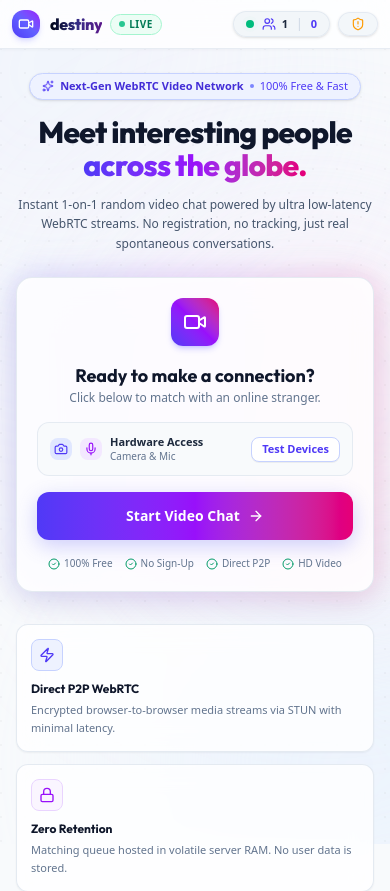
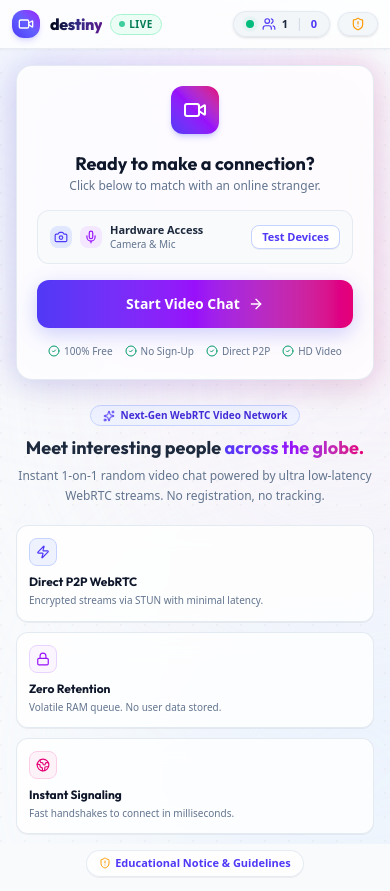
Before and after one commit to Durgesh-sharma9/timingal, a React (Vite) app: page / in a window 390 px wide. Shown: the top 891 px of the page. Built offline with nearby package versions, Linux system fonts and the light colour scheme.

Commit message:
feat: add LandingScreen component with camera and microphone permission check functionality

```diff
--- a/src/components/LandingScreen.tsx
+++ b/src/components/LandingScreen.tsx
@@ -61,32 +61,9 @@ export const LandingScreen: React.FC<LandingScreenProps> = ({
   };
 
   return (
-    <div className="max-w-5xl mx-auto px-4 sm:px-6 py-6 sm:py-9 flex flex-col items-center">
-      {/* Hero Header */}
-      <div className="text-center max-w-2xl mb-6 sm:mb-8">
-        {/* Compact Glowing Badge */}
-        <div className="inline-flex items-center gap-1.5 px-3 py-1 rounded-full bg-indigo-50 border border-indigo-200 text-indigo-700 text-[11px] font-semibold mb-4 shadow-sm backdrop-blur-md">
-          <Sparkles className="w-3 h-3 text-indigo-600" />
-          <span>Next-Gen WebRTC Video Network</span>
-          <span className="w-1 h-1 rounded-full bg-indigo-400" />
-          <span className="text-indigo-600 font-medium">100% Free & Fast</span>
-        </div>
-
-        {/* Display Headline - Compact */}
-        <h1 className="text-3xl sm:text-4xl md:text-5xl font-extrabold font-display text-slate-900 tracking-tight leading-[1.12] mb-3">
-          Meet interesting people <br className="hidden sm:inline" />
-          <span className="bg-gradient-to-r from-indigo-600 via-purple-600 to-pink-600 bg-clip-text text-transparent">
-            across the globe.
-          </span>
-        </h1>
-
-        <p className="text-slate-600 text-xs sm:text-sm leading-relaxed max-w-md mx-auto">
-          Instant 1-on-1 random video chat powered by ultra low-latency WebRTC streams. No registration, no tracking, just real spontaneous conversations.
-        </p>
-      </div>
-
-      {/* Main Start Action Glass Card - Compact */}
-      <div className="w-full max-w-md relative mb-8">
+    <div className="max-w-4xl mx-auto px-4 sm:px-6 py-4 sm:py-7 flex flex-col items-center">
+      {/* Main Start Action Glass Card - Now at the Top */}
+      <div className="w-full max-w-md relative mb-6">
         {/* Card Ambient Glow */}
         <div className="absolute -inset-1 bg-gradient-to-r from-indigo-500/20 via-purple-500/20 to-pink-500/20 rounded-3xl blur-lg pointer-events-none" />
 
@@ -98,7 +75,7 @@ export const LandingScreen: React.FC<LandingScreenProps> = ({
             </div>
 
             <div>
-              <h2 className="text-lg font-bold font-display text-slate-900">
+              <h2 className="text-lg sm:text-xl font-bold font-display text-slate-900">
                 Ready to make a connection?
               </h2>
               <p className="text-xs text-slate-500">
@@ -170,44 +147,63 @@ export const LandingScreen: React.FC<LandingScreenProps> = ({
         </div>
       </div>
 
+      {/* Hero / About Headline - Positioned Below the Card */}
+      <div className="text-center max-w-lg mb-5">
+        <div className="inline-flex items-center gap-1.5 px-3 py-0.5 rounded-full bg-indigo-50 border border-indigo-200 text-indigo-700 text-[10px] font-semibold mb-2">
+          <Sparkles className="w-3 h-3 text-indigo-600" />
+          <span>Next-Gen WebRTC Video Network</span>
+        </div>
+
+        <h2 className="text-lg sm:text-xl font-bold font-display text-slate-800 mb-1">
+          Meet interesting people{' '}
+          <span className="bg-gradient-to-r from-indigo-600 via-purple-600 to-pink-600 bg-clip-text text-transparent">
+            across the globe.
+          </span>
+        </h2>
+
+        <p className="text-slate-500 text-xs leading-relaxed max-w-sm mx-auto">
+          Instant 1-on-1 random video chat powered by ultra low-latency WebRTC streams. No registration, no tracking.
+        </p>
+      </div>
+
       {/* Feature Architecture Matrix - Compact */}
-      <div className="grid grid-cols-1 sm:grid-cols-3 gap-3 w-full max-w-3xl">
-        <div className="bg-white/80 border border-slate-200/90 rounded-xl p-3.5 sm:p-4 backdrop-blur-md shadow-xs transition-all hover:border-indigo-300">
-          <div className="w-8 h-8 rounded-lg bg-indigo-50 border border-indigo-200 text-indigo-600 flex items-center justify-center mb-2.5">
-            <Zap className="w-4 h-4" />
+      <div className="grid grid-cols-1 sm:grid-cols-3 gap-2.5 w-full max-w-2xl mb-4">
+        <div className="bg-white/80 border border-slate-200/90 rounded-xl p-3 backdrop-blur-md shadow-2xs transition-all hover:border-indigo-300">
+          <div className="w-7 h-7 rounded-lg bg-indigo-50 border border-indigo-200 text-indigo-600 flex items-center justify-center mb-2">
+            <Zap className="w-3.5 h-3.5" />
           </div>
-          <h3 className="text-slate-900 font-bold font-display text-xs sm:text-sm mb-1">Direct P2P WebRTC</h3>
-          <p className="text-slate-500 text-[11px] leading-relaxed">
-            Encrypted browser-to-browser media streams via STUN with minimal latency.
+          <h3 className="text-slate-900 font-bold font-display text-xs mb-0.5">Direct P2P WebRTC</h3>
+          <p className="text-slate-500 text-[10px] leading-relaxed">
+            Encrypted streams via STUN with minimal latency.
           </p>
         </div>
 
-        <div className="bg-white/80 border border-slate-200/90 rounded-xl p-3.5 sm:p-4 backdrop-blur-md shadow-xs transition-all hover:border-purple-300">
-          <div className="w-8 h-8 rounded-lg bg-purple-50 border border-purple-200 text-purple-600 flex items-center justify-center mb-2.5">
-            <Lock className="w-4 h-4" />
+        <div className="bg-white/80 border border-slate-200/90 rounded-xl p-3 backdrop-blur-md shadow-2xs transition-all hover:border-purple-300">
+          <div className="w-7 h-7 rounded-lg bg-purple-50 border border-purple-200 text-purple-600 flex items-center justify-center mb-2">
+            <Lock className="w-3.5 h-3.5" />
           </div>
-          <h3 className="text-slate-900 font-bold font-display text-xs sm:text-sm mb-1">Zero Retention</h3>
-          <p className="text-slate-500 text-[11px] leading-relaxed">
-            Matching queue hosted in volatile server RAM. No user data is stored.
+          <h3 className="text-slate-900 font-bold font-display text-xs mb-0.5">Zero Retention</h3>
+          <p className="text-slate-500 text-[10px] leading-relaxed">
+            Volatile RAM queue. No user data stored.
           </p>
         </div>
 
-        <div className="bg-white/80 border border-slate-200/90 rounded-xl p-3.5 sm:p-4 backdrop-blur-md shadow-xs transition-all hover:border-pink-300">
-          <div className="w-8 h-8 rounded-lg bg-pink-50 border border-pink-200 text-pink-600 flex items-center justify-center mb-2.5">
-            <Globe2 className="w-4 h-4" />
+        <div className="bg-white/80 border border-slate-200/90 rounded-xl p-3 backdrop-blur-md shadow-2xs transition-all hover:border-pink-300">
+          <div className="w-7 h-7 rounded-lg bg-pink-50 border border-pink-200 text-pink-600 flex items-center justify-center mb-2">
+            <Globe2 className="w-3.5 h-3.5" />
           </div>
-          <h3 className="text-slate-900 font-bold font-display text-xs sm:text-sm mb-1">Instant Signaling</h3>
-          <p className="text-slate-500 text-[11px] leading-relaxed">
-            Real-time handshakes that match you with a stranger in milliseconds.
+          <h3 className="text-slate-900 font-bold font-display text-xs mb-0.5">Instant Signaling</h3>
+          <p className="text-slate-500 text-[10px] leading-relaxed">
+            Fast handshakes to connect in milliseconds.
           </p>
         </div>
       </div>
 
       {/* Safety Notice Link */}
-      <div className="mt-6 text-center">
+      <div className="text-center">
         <button
           onClick={onOpenNotice}
-          className="inline-flex items-center gap-1.5 text-[11px] text-indigo-600 hover:text-indigo-800 font-semibold cursor-pointer bg-white/80 border border-slate-200/80 px-3 py-1.5 rounded-full shadow-2xs transition-all"
+          className="inline-flex items-center gap-1 text-[11px] text-indigo-600 hover:text-indigo-800 font-semibold cursor-pointer bg-white/80 border border-slate-200/80 px-3 py-1 rounded-full shadow-2xs transition-all"
         >
           <ShieldAlert className="w-3 h-3 text-amber-500" />
           <span>Educational Notice & Guidelines</span>
```
